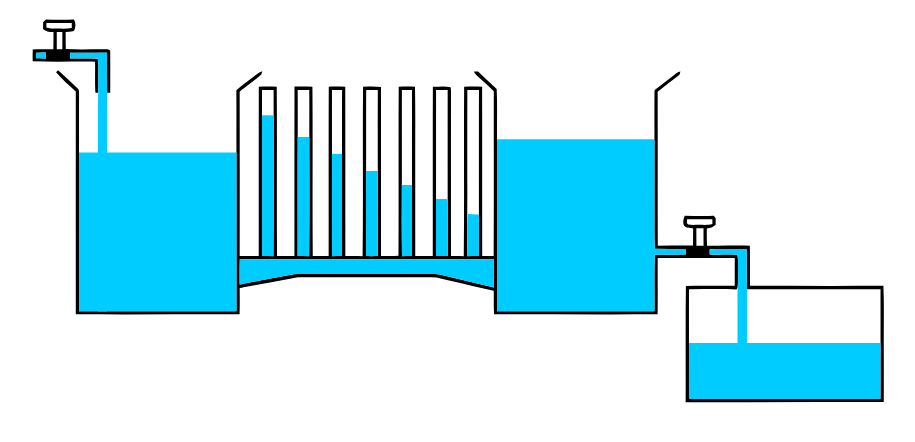
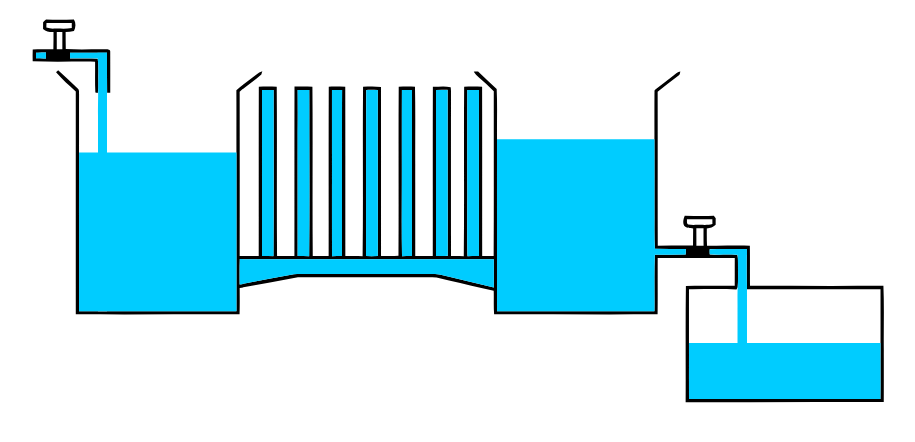
Before and after one commit to virtual-labs/exp-bernoullis-iiith, a plain HTML site: page experiment/simulation/Bernoulli.html in a window 1280 px wide. Shown: the whole page, without its empty margins (12-927 px from the left). Drawn offline with nearby package versions, Linux system fonts and the light colour scheme.

Commit message:
Update 7 tubes in svg
* Make parameter handling easier
0 = empty
1 = completely full
(While handling in js)

```diff
--- a/experiment/simulation/Bernoulli.html
+++ b/experiment/simulation/Bernoulli.html
@@ -113,13 +113,13 @@
       <path id="tap-stream-before" fill="url(#half_grad3)" fill="#00ccff" opacity="1.00" d=" M 101.48 44.66 C 104.65 44.63 107.82 44.63 110.99 44.64 C 111.03 130.82 110.99 217.01 110.99 303.19 C 107.99 303.20 105.00 303.19 102.01 303.19 C 101.99 238.13 102.01 173.07 102.00 108.01 C 101.74 91.32 102.65 74.68 102.33 58.00 C 102.25 53.54 101.37 49.13 101.48 44.66 Z" />
       <path id="first-container" fill="url(#half_grad4)" fill="#00ccff" opacity="1.00" d=" M 83.05 144.49 C 135.53 144.58 188.01 144.46 240.49 144.54 C 240.44 197.42 240.50 250.30 240.46 303.19 C 187.98 303.20 135.50 303.20 83.03 303.19 C 83.02 250.29 82.94 197.39 83.05 144.49 Z" />
       <path id="long-pipe" fill="url(#half_grad5)" fill="#00ccff" opacity="1.00" d=" M 243.80 251.12 C 328.48 251.33 413.16 251.29 497.85 251.28 C 497.91 260.68 497.89 270.08 497.87 279.48 C 481.24 275.33 464.52 271.57 447.87 267.56 C 444.95 266.83 442.04 265.96 439.02 265.97 C 395.66 265.98 352.31 265.98 308.96 265.97 C 305.26 265.99 301.54 265.77 297.88 266.37 C 279.81 269.78 261.74 273.16 243.65 276.46 C 243.63 268.01 243.52 259.56 243.80 251.12 Z" />
-      <path id="first-tube" fill="url(#half_grad6)" fill="#00ccff" opacity="1.00" d=" M 266.02 107.37 C 269.89 107.38 273.77 107.38 277.65 107.38 C 277.69 154.33 277.85 201.27 277.41 248.22 C 273.61 248.07 269.81 247.97 266.00 247.99 C 266.01 201.12 265.98 154.24 266.02 107.37 Z" />
-      <path id="second-tube" fill="url(#half_grad7)" fill="#00ccff" opacity="1.00" d=" M 301.72 128.87 C 305.59 128.88 309.45 128.88 313.32 128.87 C 313.46 168.64 313.57 208.42 313.17 248.19 C 309.33 248.07 305.48 247.99 301.64 247.98 C 301.68 208.28 301.51 168.57 301.72 128.87 Z" />
-      <path id="third-tube" fill="url(#half_grad8)" fill="#00ccff" opacity="1.00" d=" M 335.97 145.63 C 339.31 145.62 342.66 145.62 346.01 145.63 C 345.98 179.74 346.02 213.86 346.00 247.98 C 342.67 248.00 339.33 248.07 336.00 248.18 C 335.93 214.00 336.00 179.81 335.97 145.63 Z" />
-      <path id="fourth-tube" fill="url(#half_grad9)" fill="#00ccff" opacity="1.00" d=" M 370.10 162.63 C 374.00 162.61 377.89 162.61 381.79 162.62 C 381.94 191.10 381.85 219.58 381.82 248.06 C 377.89 248.24 373.96 248.28 370.04 248.06 C 370.07 219.58 369.95 191.10 370.10 162.63 Z" />
-      <path id="fifth-tube" fill="url(#half_grad10)" fill="#00ccff" opacity="1.00" d=" M 405.85 176.62 C 409.22 176.62 412.59 176.62 415.96 176.63 C 416.05 200.42 415.98 224.20 415.99 247.98 C 412.66 247.97 409.33 248.02 406.01 248.17 C 405.58 224.33 405.81 200.47 405.85 176.62 Z" />
-      <path id="sixth-tube" fill="url(#half_grad11)" fill="#00ccff" opacity="1.00" d=" M 440.05 191.04 C 443.92 191.00 447.80 191.00 451.68 190.98 C 451.85 209.97 451.70 228.96 451.72 247.94 C 447.81 248.12 443.91 248.11 440.01 247.97 C 440.04 228.99 439.95 210.01 440.05 191.04 Z" />
-      <path id="seventh-tube" fill="url(#half_grad12)" fill="#00ccff" opacity="1.00" d=" M 471.34 243.16 C 471.62 230.67 470.49 218.09 472.08 205.67 C 475.63 206.53 479.29 206.53 482.92 206.38 C 483.07 220.25 482.95 234.12 482.97 247.99 C 479.13 247.96 475.30 248.01 471.47 248.17 C 471.41 246.50 471.36 244.83 471.34 243.16 Z" />
+      <path id="first-tube" fill="url(#half_grad6)" fill="#00ccff" opacity="1.00" d=" M 266.00 82.02 C 269.88 81.90 273.77 81.76 277.64 82.08 C 277.73 137.36 277.71 192.65 277.57 247.93 C 273.72 248.27 269.86 247.93 266.00 247.98 C 266.00 192.66 266.00 137.34 266.00 82.02 Z" />
+      <path id="second-tube" fill="url(#half_grad7)" fill="#00ccff" opacity="1.00" d=" M 301.64 82.01 C 305.51 81.89 309.39 81.88 313.27 81.91 C 313.32 137.34 313.68 192.76 313.17 248.19 C 309.33 248.06 305.48 247.98 301.64 247.98 C 301.58 206.96 301.73 165.94 301.54 124.92 C 301.85 110.62 301.74 96.32 301.64 82.01 Z" />
+      <path id="third-tube" fill="url(#half_grad8)" fill="#00ccff" opacity="1.00" d=" M 335.98 81.90 C 339.35 81.88 342.73 81.90 346.10 82.01 C 345.90 137.34 346.05 192.66 346.00 247.98 C 342.66 247.99 339.33 248.06 336.00 248.19 C 335.95 192.76 335.97 137.33 335.98 81.90 Z" />
+      <path id="fourth-tube" fill="url(#half_grad9)" fill="#00ccff" opacity="1.00" d=" M 370.26 82.01 C 374.12 81.71 377.99 81.95 381.86 82.05 C 381.58 137.37 382.03 192.69 381.83 248.01 C 377.90 248.27 373.96 248.30 370.04 248.03 C 370.09 192.69 369.93 137.34 370.26 82.01 Z" />
+      <path id="fifth-tube" fill="url(#half_grad10)" fill="#00ccff" opacity="1.00" d=" M 405.92 81.91 C 409.28 81.90 412.64 81.90 416.00 81.91 C 415.99 137.27 416.00 192.63 415.99 247.99 C 412.66 247.96 409.33 248.02 406.01 248.18 C 405.45 214.10 406.01 180.03 405.84 145.95 C 405.83 124.60 405.83 103.25 405.92 81.91 Z" />
+      <path id="sixth-tube" fill="url(#half_grad11)" fill="#00ccff" opacity="1.00" d=" M 440.04 81.93 C 443.90 81.88 447.76 81.93 451.63 81.86 C 451.70 137.20 451.67 192.53 451.77 247.87 C 447.85 248.18 443.93 248.10 440.01 247.96 C 440.02 192.62 439.99 137.27 440.04 81.93 Z" />
+      <path id="seventh-tube" fill="url(#half_grad12)" fill="#00ccff" opacity="1.00" d=" M 471.28 82.05 C 475.18 81.77 479.09 81.91 483.00 82.01 C 482.84 137.34 482.98 192.67 482.97 247.99 C 479.14 247.96 475.31 248.01 471.49 248.17 C 470.74 222.77 471.56 197.36 471.27 171.95 C 471.21 141.99 471.33 112.02 471.28 82.05 Z" />
       <path id="second-container" fill="url(#half_grad13)" fill="#00ccff" opacity="1.00" d=" M 501.02 131.24 C 553.49 131.27 605.97 131.23 658.44 131.27 C 658.50 156.51 658.46 181.75 658.47 206.99 C 658.52 218.26 658.17 229.54 658.95 240.79 C 669.26 241.10 679.58 240.96 689.90 241.03 C 689.83 242.84 689.78 244.65 689.73 246.47 C 679.44 246.75 669.14 246.46 658.86 246.87 C 658.02 265.63 658.70 284.41 658.45 303.19 C 605.98 303.21 553.51 303.20 501.04 303.19 C 500.99 245.87 500.99 188.56 501.02 131.24 Z" />
       <path id="tap2-pipe-after" fill="url(#half_grad14)" fill="#00ccff" opacity="1.00" d=" M 713.54 241.17 C 725.94 240.81 738.35 241.05 750.75 241.05 C 750.75 243.02 750.76 244.99 750.79 246.96 C 747.18 246.99 743.57 247.10 739.98 246.83 C 731.24 246.22 722.46 247.03 713.73 246.35 C 713.69 244.62 713.62 242.89 713.54 241.17 Z" />
       <path id="tap2-stream-before" fill="url(#half_grad15)" fill="#00ccff" opacity="1.00" d=" M 741.51 241.01 C 744.59 240.99 747.68 240.99 750.77 241.07 C 750.82 253.73 750.47 266.39 750.98 279.05 C 751.02 316.34 751.00 353.62 750.99 390.91 C 747.84 390.90 744.69 390.90 741.56 390.94 C 741.47 360.96 741.54 330.98 741.52 301.01 C 741.64 292.33 741.17 283.64 741.95 274.99 C 742.16 263.65 742.01 252.32 741.51 241.01 Z" />
```
